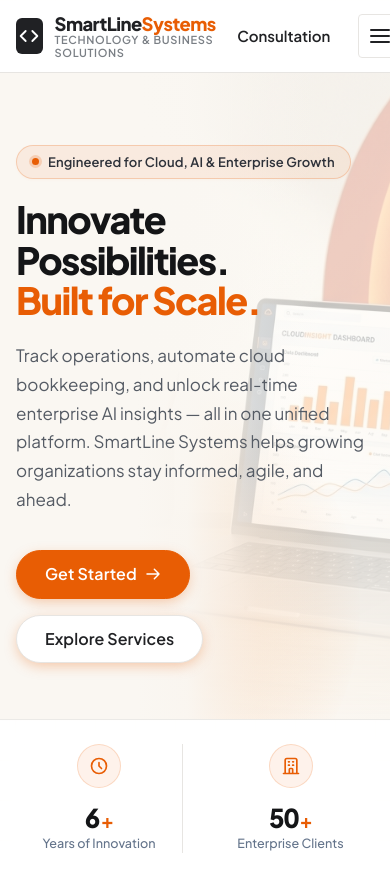
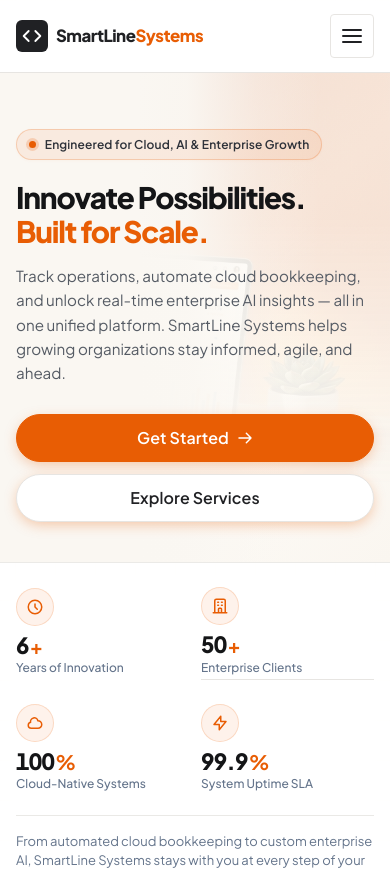
Before and after one commit to chocofixxx69/smartlinesystems, a Next.js app: page / in a window 390 px wide. Shown: the top 870 px of the page. Built offline with nearby package versions, Linux system fonts and the light colour scheme.

Commit message:
fix(responsive): solve mobile overflow and layout for iPhone 15 and Samsung Galaxy A55

```diff
--- a/src/app/globals.css
+++ b/src/app/globals.css
@@ -89,6 +89,8 @@
   scroll-behavior: smooth;
   -webkit-font-smoothing: antialiased;
   -moz-osx-font-smoothing: grayscale;
+  overflow-x: hidden;
+  max-width: 100%;
 }
 
 body {
@@ -103,6 +105,7 @@
   background-size: var(--grid-size) var(--grid-size);
   background-position: center top;
   overflow-x: hidden;
+  max-width: 100%;
 }
 
 /* Prevent body scroll when mobile nav drawer is open */
@@ -618,6 +621,20 @@
   gap: 1.25rem;
 }
 
+.tech-capabilities-grid {
+  display: grid;
+  grid-template-columns: repeat(2, 1fr);
+  align-items: center;
+  gap: 3.5rem;
+}
+
+.technical-focus-card {
+  background: var(--bg-surface);
+  padding: 2rem;
+  border-radius: var(--radius-md);
+  border: 1px solid var(--border-card);
+}
+
 .card {
   background: var(--bg-surface);
   border: 1px solid var(--border-card);
@@ -1735,11 +1752,14 @@
 }
 
 @media (max-width: 960px) {
-  .nav-links, .nav-actions .btn-sm {
-    display: none;
+  .nav-links,
+  .nav-actions .btn,
+  .nav-actions .btn-sm,
+  .nav-actions .nav-text-link {
+    display: none !important;
   }
   .mobile-nav-toggle {
-    display: flex;
+    display: flex !important;
   }
 }
 
@@ -2120,17 +2140,13 @@
   }
   .hero-bg-image {
     width: 100%;
-    opacity: 0.22;
-    background-position: center center;
-    -webkit-mask-image: linear-gradient(to bottom, #000 60%, transparent 100%);
-    mask-image: linear-gradient(to bottom, #000 60%, transparent 100%);
+    opacity: 0.14;
+    background-position: right top;
+    -webkit-mask-image: linear-gradient(to bottom, #000 30%, transparent 85%);
+    mask-image: linear-gradient(to bottom, #000 30%, transparent 85%);
   }
   .hero-floating-cards {
-    margin-left: 0;
-    max-width: 100%;
-    display: grid;
-    grid-template-columns: repeat(3, 1fr);
-    gap: 0.85rem;
+    display: none;
   }
   .stats-grid-5 {
     grid-template-columns: repeat(2, 1fr);
@@ -2157,9 +2173,14 @@
     grid-template-columns: 1fr;
     gap: 2rem;
   }
+  .tech-capabilities-grid {
+    grid-template-columns: 1fr;
+    gap: 2.25rem;
+  }
   .cta-banner {
     grid-template-columns: 1fr;
     padding: 3rem 2rem;
+    gap: 2.5rem;
   }
   .cta-banner-decoration {
     display: none;
@@ -2167,67 +2188,166 @@
 }
 
 @media (max-width: 768px) {
-  .hero-floating-cards {
-    grid-template-columns: 1fr;
-  }
-  /* 1-column icon grid: remove the parent border-left so we don't get
-     a double-border effect (parent border-left + card border-right). */
+  .container {
+    padding-left: 1.25rem;
+    padding-right: 1.25rem;
+  }
+  .hero-section {
+    min-height: auto;
+    padding: 3.5rem 0 2.5rem 0;
+  }
+  .hero-section::before,
+  .hero-corner-swoop {
+    display: none;
+  }
+  .hero-title {
+    font-size: clamp(1.85rem, 6.5vw, 2.5rem);
+    line-height: 1.15;
+    word-break: break-word;
+    overflow-wrap: break-word;
+    margin-bottom: 1rem;
+  }
+  .hero-lead {
+    font-size: 0.95rem;
+    line-height: 1.6;
+    margin-bottom: 1.75rem;
+  }
+  .hero-badge-pill {
+    font-size: 0.75rem;
+    padding: 0.3rem 0.75rem;
+    max-width: 100%;
+    white-space: normal;
+    text-align: left;
+  }
+  .hero-cta-group {
+    flex-direction: column;
+    align-items: stretch;
+    width: 100%;
+    gap: 0.75rem;
+  }
+  .hero-cta-group .btn {
+    width: 100%;
+    justify-content: center;
+  }
+
+  /* Stats Strip: Clean 2-column mobile layout with vertical card stacking */
+  .stats-strip {
+    padding: 1.25rem 0;
+  }
+  .stats-grid-5 {
+    grid-template-columns: repeat(2, 1fr) !important;
+    gap: 1.25rem 0.75rem !important;
+  }
+  .stats-grid-5 .stat-card {
+    display: flex !important;
+    flex-direction: column !important;
+    align-items: flex-start !important;
+    gap: 0.45rem !important;
+    padding: 0.25rem 0 !important;
+  }
+  .stats-grid-5 .stat-icon-circle {
+    width: 38px !important;
+    height: 38px !important;
+  }
+  .stats-grid-5 .stat-icon-circle svg {
+    width: 18px !important;
+    height: 18px !important;
+  }
+  .stats-grid-5 .stat-value {
+    font-size: 1.4rem !important;
+  }
+  .stats-grid-5 .stat-label {
+    white-space: normal !important;
+    font-size: 0.75rem !important;
+    line-height: 1.25 !important;
+  }
+  .stats-narrative-col {
+    grid-column: span 2 !important;
+    padding-left: 0 !important;
+    padding-top: 1rem !important;
+    border-left: none !important;
+    border-top: 1px solid rgba(231, 229, 226, 0.85) !important;
+  }
+  .stats-narrative-text {
+    font-size: 0.8125rem !important;
+    line-height: 1.5 !important;
+  }
+
+  /* Services Grid */
   .services-icon-grid {
     grid-template-columns: 1fr;
     border-left: none;
   }
-  /* Restore left border on individual cards when 1-col */
   .service-icon-card {
     border-left: 1px solid var(--border-light);
-  }
-  .stats-grid {
-    grid-template-columns: repeat(2, 1fr);
-  }
-  /* Stat cards: switch to vertical centered layout at mobile 2-col.
-     Horizontal row layout (icon + text side-by-side) breaks at ~160px
-     card width — text wraps and nothing is centred. */
-  .stat-card {
+    padding: 1.5rem 1.25rem;
+  }
+  .services-editorial-title {
+    font-size: clamp(2rem, 6vw, 2.5rem);
+  }
+
+  /* Technical Focus Card */
+  .technical-focus-card {
+    padding: 1.5rem 1.25rem;
+  }
+
+  /* CTA Executive Banner */
+  .cta-banner {
+    padding: 2.25rem 1.5rem;
+    border-radius: var(--radius-md);
+    border-left: 4px solid var(--brand-orange);
+    margin: 0 !important;
+    width: 100% !important;
+    box-sizing: border-box;
+  }
+  .cta-banner-title {
+    font-size: clamp(1.6rem, 5.5vw, 2.25rem);
+  }
+  .cta-banner-desc {
+    font-size: 0.95rem;
+    margin-bottom: 1.5rem;
+  }
+  .cta-banner-actions {
     flex-direction: column;
-    align-items: center;
-    text-align: center;
-    gap: 0.65rem;
-    padding: 1.5rem 0.75rem;
-    border-right: none;
-    border-bottom: 1px solid var(--border-light);
-  }
-  .stat-card:last-child,
-  .stat-card:nth-child(2) {
-    border-bottom: none;
-  }
-  /* Re-add right divider between the 2 columns */
-  .stat-card:nth-child(odd) {
-    border-right: 1px solid var(--border-light);
-  }
-  .stat-text {
-    align-items: center;
-  }
-  .stat-value {
-    font-size: 1.65rem;
-  }
-  .services-editorial-title {
-    font-size: clamp(2rem, 6vw, 2.75rem);
-  }
-  .hero-title {
-    font-size: clamp(2.35rem, 7.5vw, 3.25rem);
+    width: 100%;
+    gap: 0.75rem;
+  }
+  .cta-banner-actions .btn {
+    width: 100%;
+    justify-content: center;
+  }
+  .cta-banner-contact-card {
+    padding: 1.25rem 1rem;
+    gap: 1rem;
+  }
+  .cta-contact-value {
+    word-break: break-word;
+    font-size: 0.85rem;
   }
 }
 
 @media (max-width: 480px) {
-  .stats-grid,
-  .stats-grid-5 {
-    grid-template-columns: 1fr 1fr;
-  }
-  /* Flush CTA banner edge-to-edge on small screens — rounded corners
-     look unintentionally floating within 1rem container padding */
+  .container {
+    padding-left: 1rem;
+    padding-right: 1rem;
+  }
+  .brand-logo {
+    gap: 0.5rem;
+  }
+  .brand-icon-box {
+    width: 32px;
+    height: 32px;
+  }
+  .brand-text .title {
+    font-size: 1.05rem;
+  }
+  .brand-text .tagline {
+    display: none;
+  }
+  .technical-focus-card {
+    padding: 1.25rem 0.875rem;
+  }
   .cta-banner {
-    padding: 2.5rem 1.5rem;
-    border-radius: 0;
-    margin-left: -1rem;
-    margin-right: -1rem;
-  }
-}
+    padding: 2rem 1rem;
+  }
+}
--- a/src/app/page.tsx
+++ b/src/app/page.tsx
@@ -206,7 +206,7 @@
           ================================================================ */}
       <section className="section" style={{ backgroundColor: 'var(--bg-subtle)' }}>
         <div className="container">
-          <div className="grid-2" style={{ alignItems: 'center', gap: '3.5rem' }}>
+          <div className="tech-capabilities-grid">
             <div>
               <div className="badge">
                 <span className="badge-dot"></span>
@@ -226,7 +226,7 @@
               </div>
             </div>
 
-            <div style={{ background: 'var(--bg-surface)', padding: '2rem', borderRadius: 'var(--radius-md)', border: '1px solid var(--border-card)' }}>
+            <div className="technical-focus-card">
               <h3 style={{ marginBottom: '1.5rem', fontSize: '1.1rem' }}>Technical Expertise Focus</h3>
               <div style={{ display: 'flex', flexDirection: 'column', gap: '1.15rem' }}>
                 {[
--- a/src/components/Navbar.tsx
+++ b/src/components/Navbar.tsx
@@ -143,12 +143,15 @@
             </Link>
           );
         })}
-        <div style={{ marginTop: '0.75rem', paddingTop: '0.75rem', borderTop: '1px solid var(--border-light)' }}>
-          <Button href="/contact" variant="primary" style={{ width: '100%' }} onClick={() => setIsOpen(false)}>
+        <div style={{ marginTop: '0.75rem', paddingTop: '0.75rem', borderTop: '1px solid var(--border-light)', display: 'flex', flexDirection: 'column', gap: '0.6rem' }}>
+          <Button href="/contact" variant="primary" style={{ width: '100%', justifyContent: 'center' }} onClick={() => setIsOpen(false)}>
             Get Started
             <svg className="arrow-right" viewBox="0 0 24 24" fill="none" stroke="currentColor" strokeWidth="2" width="16" height="16" aria-hidden="true">
               <path strokeLinecap="round" strokeLinejoin="round" d="M14 5l7 7m0 0l-7 7m7-7H3"/>
             </svg>
+          </Button>
+          <Button href="/contact" variant="secondary" style={{ width: '100%', justifyContent: 'center' }} onClick={() => setIsOpen(false)}>
+            Book Consultation
           </Button>
         </div>
       </nav>
```
